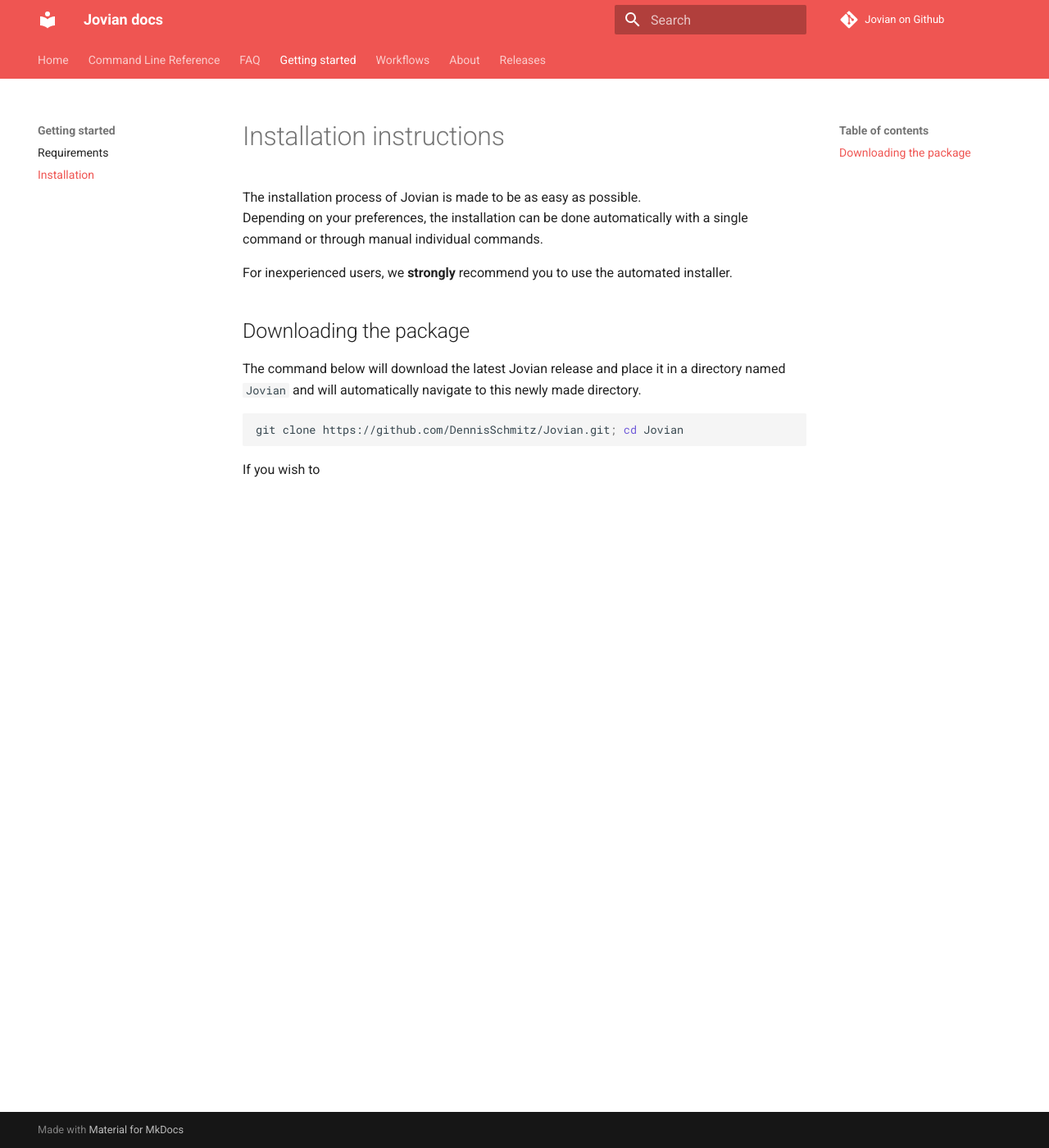
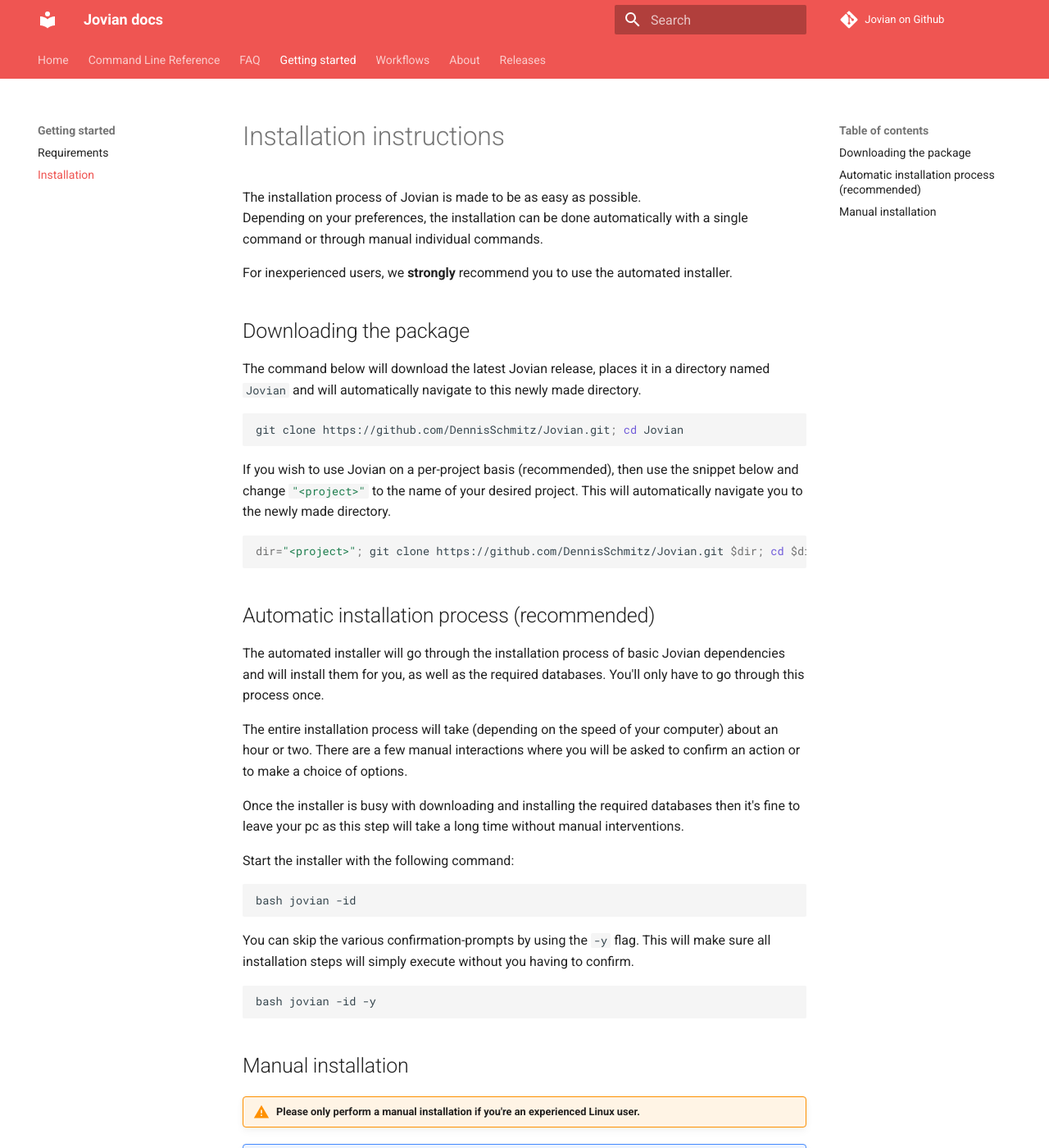
Before and after one commit to florianzwagemaker/jovian-docs, an MkDocs documentation site: the page built from docs/Getting-started/Installation.md, in a window 1280 px wide and 1400 px high. Shown: the whole window at 82% size. Built offline with MkDocs 1.6.1 and Material for MkDocs 9.7.7, drawn with Linux system fonts in a browser that asks for light colours; comment, search, counter and statistics services are not loaded.

Commit message:
Proper start of installation.md

````diff
--- a/docs/Getting-started/Installation.md
+++ b/docs/Getting-started/Installation.md
@@ -7,11 +7,42 @@
 
 ## Downloading the package
 
-The command below will download the latest Jovian release and place it in a directory named `Jovian` and will automatically navigate to this newly made directory.
+The command below will download the latest Jovian release, places it in a directory named `Jovian` and will automatically navigate to this newly made directory.
 
 ```bash
 git clone https://github.com/DennisSchmitz/Jovian.git; cd Jovian
 ```
 
 
-If you wish to
+If you wish to use Jovian on a per-project basis (recommended), then use the snippet below and change `#!bash "<project>"` to the name of your desired project. This will automatically navigate you to the newly made directory.
+```bash
+dir="<project>"; git clone https://github.com/DennisSchmitz/Jovian.git $dir; cd $dir
+```
+
+## Automatic installation process (recommended)
+
+The automated installer will go through the installation process of basic Jovian dependencies and will install them for you, as well as the required databases. You'll only have to go through this process once.
+
+The entire installation process will take (depending on the speed of your computer) about an hour or two. There are a few manual interactions where you will be asked to confirm an action or to make a choice of options.
+
+Once the installer is busy with downloading and installing the required databases then it's fine to leave your pc as this step will take a long time without manual interventions.
+
+Start the installer with the following command:
+
+```bash
+bash jovian -id
+```
+
+You can skip the various confirmation-prompts by using the `-y` flag. This will make sure all installation steps will simply execute without you having to confirm.
+
+```bash
+bash jovian -id -y
+```
+
+
+## Manual installation
+
+!!! Warning "Please only perform a manual installation if you're an experienced Linux user."
+
+!!! note
+    TBA
````
Also changed, not shown: docs/About/Acknowledgements.md (+0 -11 lines), docs/CLI.md (+1 -1 lines).
